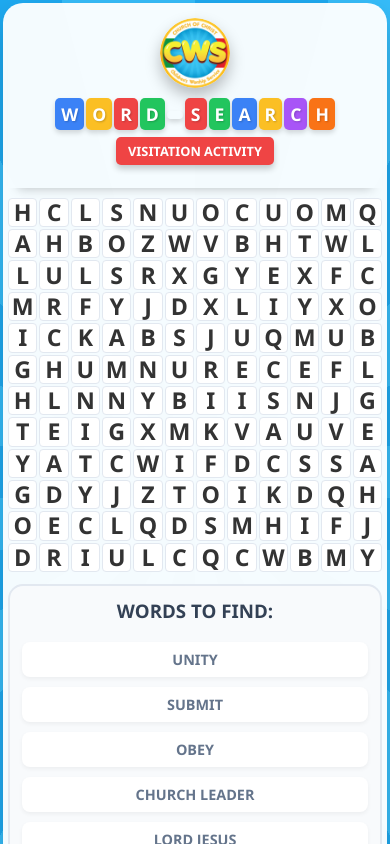
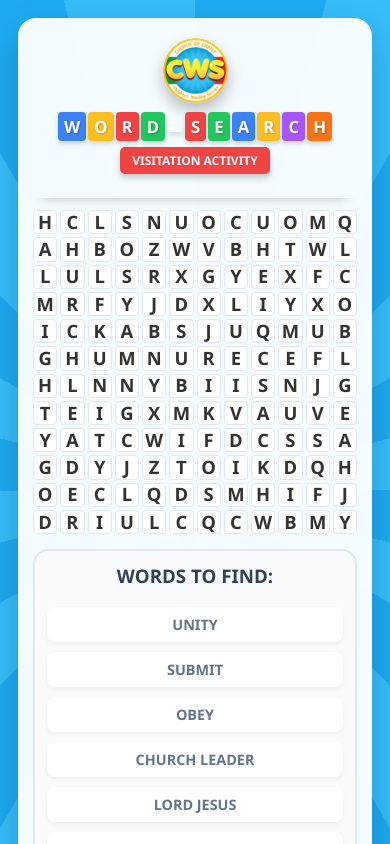
Before and after one commit to For-matthew/Word-Search, a React (Vite) app: page / in a window 390 px wide. Shown: the top 844 px of the page. Built offline with nearby package versions, Linux system fonts and the light colour scheme; the HTML template or start-up script is replaced by a standard one.

Commit message:
Adjusting Responsive view

```diff
--- a/src/index.css
+++ b/src/index.css
@@ -135,7 +135,7 @@ body {
   align-items: center;
   font-size: 1.4rem;
   font-weight: bold;
-  line-height: 1; /* Para hindi lumampas ang font text */
+  line-height: 1;
   color: #333;
   cursor: pointer;
   transition: all 0.1s ease;
@@ -295,25 +295,26 @@ body {
   100% { transform: scale(1); opacity: 1; }
 }
 
-/* RESPONSIVE DESIGN - TINODO NA ANG LAKI PARA SA MOBILE */
+/* RESPONSIVE DESIGN - "ZOOMED OUT" LOOK PARA SA MOBILE */
 @media (max-width: 768px) {
   .layout-container {
-    padding: 3px;
+    padding: 18px; /* Dinagdagan para lumitaw ang blue background */
   }
 
   .main-content {
-    padding: 15px 5px; /* Binawasan nang husto ang gilid */
+    padding: 20px 15px; /* Dinagdagan ang padding sa loob para may breathing room */
+    border-radius: 18px;
   }
 
   .header-box {
-    margin-bottom: 10px;
-    padding-bottom: 10px;
+    margin-bottom: 12px;
+    padding-bottom: 12px;
   }
 
   .logo-text-container {
     flex-direction: column;
     gap: 8px;
-    font-size: 1.1rem;
+    font-size: 1.05rem; /* Pinaliit para mas proportional */
   }
 
   .logo-image-container {
@@ -321,14 +322,14 @@ body {
   }
 
   .real-cws-logo {
-    height: 70px;
-    width: 70px;
+    height: 65px; /* Pinaliit ang logo para mag-fit sa zoomed-out view */
+    width: 65px;
   }
 
   .logo-word-search span {
-    padding: 4px 6px;
-    border-radius: 5px;
-    margin: 2px 1px;
+    padding: 3px 6px;
+    border-radius: 4px;
+    margin: 1px;
   }
 
   .space {
@@ -336,23 +337,23 @@ body {
   }
 
   .subtitle {
-    font-size: 0.8rem;
+    font-size: 0.75rem;
     padding: 5px 12px;
     margin-top: 5px;
   }
 
   .game-area {
     flex-direction: column;
-    gap: 12px;
+    gap: 15px;
   }
 
   .grid-container {
     width: 100%;
-    gap: 2px;
+    gap: 3px; /* Dinagdagan nang kaunti ang space ng tiles para mas malinis */
   }
 
   .grid-cell {
-    font-size: 1.45rem; /* Mas pinalaki ang letra */
+    font-size: 1.15rem; /* Sakto lang ang laki para sa buong screen */
     font-weight: 900;
     border-radius: 4px;
     border-width: 1.5px;
```
